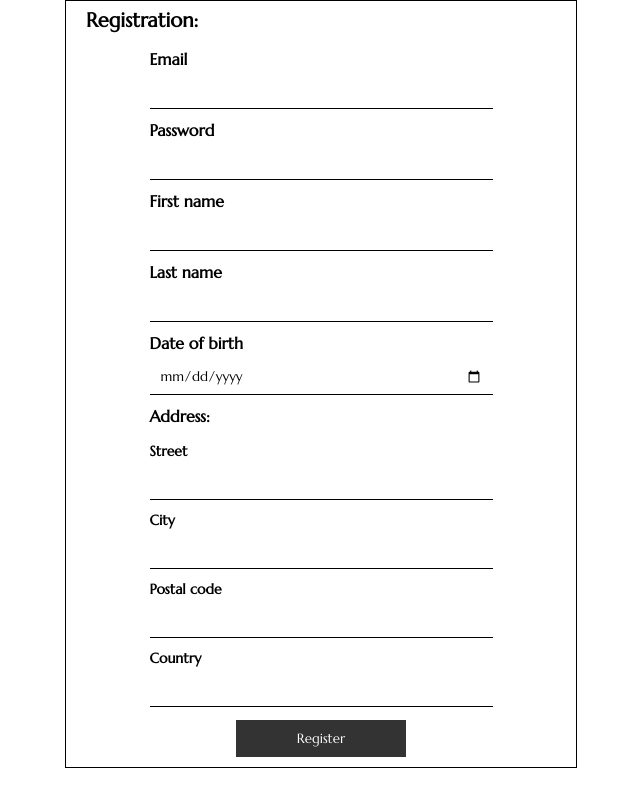
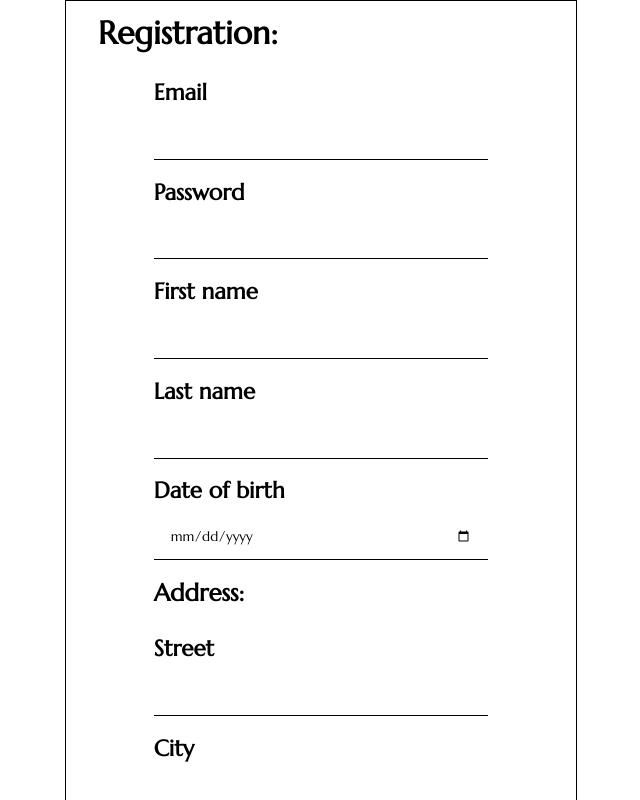
Before and after one commit to Oksandra/eCommerce-Application, a React (Create React App) app: page / in a window 1280 px wide. Shown: the top 800 px of the page, without its empty margins (319-959 px from the left). Built offline with nearby package versions, Linux system fonts and the light colour scheme.

Commit message:
fix: correct units and blocks and its styles

```diff
--- a/src/App.tsx
+++ b/src/App.tsx
@@ -9,7 +9,7 @@ import RegistrationForm from './components/registration-form/registration-form';
 
 function App(): JSX.Element {
   return (
-    <div>
+    <div className="registration-page">
       <RegistrationForm />
     </div>
   );
--- a/src/components/registration-form/registration-form.scss
+++ b/src/components/registration-form/registration-form.scss
@@ -1,49 +1,58 @@
 @import '../../styles/abstracts/constants';
-
-.form__registration {
+.registration-page {
     width: 40%;
-    padding: 10px;
     margin: 0 auto;
+    .registration-form {
+        width: 100%;
+        padding: 1rem;
         border: $border-dark;
-    &-title {
-        font-size: 20px;
+        &__title {
+            font-size: 2rem;
             font-weight: 700;
-        margin-bottom: 20px;
-        margin-left: 10px;
+            margin-bottom: 2rem;
+            margin-left: 1rem;
         }
-    .customer__info {
+        &__customer-info {
             label {
-            font-size: 16px;
+                font-size: 1.5rem;
             }
         }
-    .address__title {
+        &__address {
             width: 70%;
             margin: 0 auto;
-        margin-bottom: 20px;
-        font-size: 16px;
+            margin-bottom: 2rem;
+            font-size: 1.5rem;
             font-weight: 700;
         }
         label {
             display: block;
             width: 70%;
             margin: 0 auto;
-        margin-bottom: 5px;
-        font-size: 14px;
+            margin-bottom: 0.5rem;
+            font-size: 1.4rem;
             font-weight: 700;
             input {
                 width: 100%;
-            padding: 8px 10px;
-            margin: 8px 0;
+                padding: 0.8rem 1rem;
+                margin: 0.8rem 0;
                 box-sizing: border-box;
                 border-bottom: $border-dark;
             }
         }
-    .registration__button {
+        &__button {
             width: 170px;
             display: block;
-        padding: 10px;
+            padding: 1rem;
             margin: 0 auto;
-        background-color: $add-dark-color;
+            background-color: $background-color;
             color: $light-color;
+            transition: all 0.3s;
+            &:hover {
+                background-color: $dark-color;
+            }
+            /*&:active {
+                @extend %click-btn;
+            }*/
         }
     }
+}
--- a/src/components/registration-form/registration-form.tsx
+++ b/src/components/registration-form/registration-form.tsx
@@ -3,9 +3,9 @@ import './registration-form.scss';
 
 function RegistrationForm(): JSX.Element {
   return (
-    <form className="form__registration">
-      <h2 className="form__registration-title">Registration:</h2>
-      <div className="customer__info">
+    <form className="registration-form">
+      <h2 className="registration-form__title">Registration:</h2>
+      <div className="registration-form__customer-info">
         <label htmlFor="email">
           Email
           <input type="email" id="email-field" />
@@ -27,7 +27,7 @@ function RegistrationForm(): JSX.Element {
           <input type="date" id="date-birth" />
         </label>
       </div>
-      <div className="address__title">Address:</div>
+      <div className="registration-form__address">Address:</div>
       <label htmlFor="street">
         Street
         <input type="text" id="street" />
@@ -44,7 +44,7 @@ function RegistrationForm(): JSX.Element {
         Country
         <input type="text" id="country" />
       </label>
-      <button className="registration__button" type="button">
+      <button className="registration-form__button" type="button">
         Register
       </button>
     </form>
```
Lines whose indentation alone changed are shown as unchanged.
